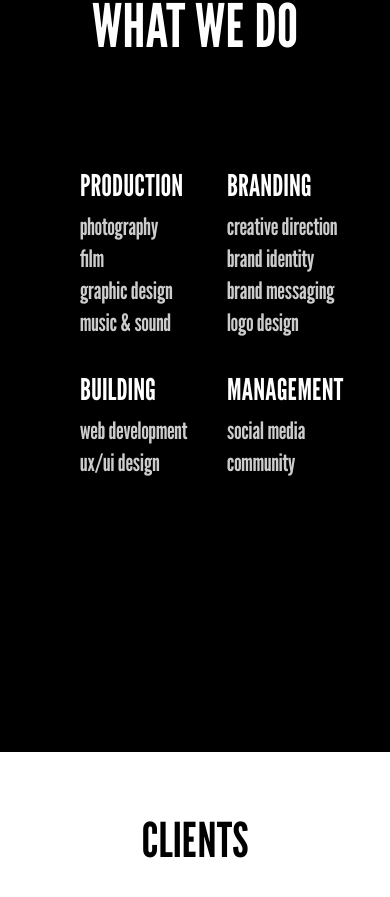
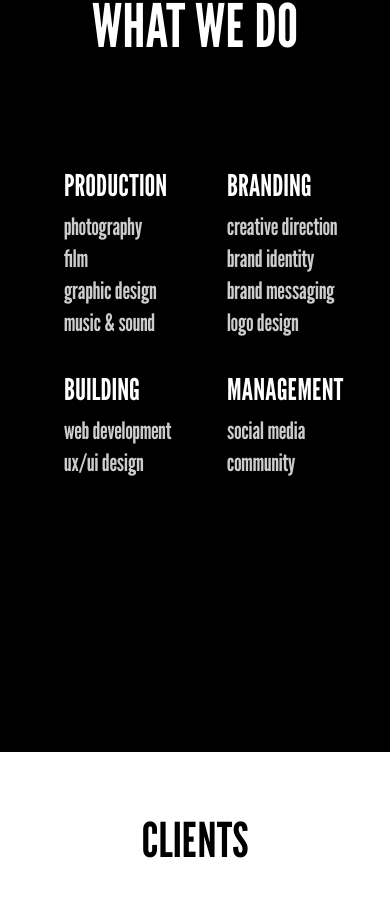
Before and after one commit to allanheremi/ozpeagency, a Next.js app: page / in a window 390 px wide. Shown: the part 1901-2798 px from the top of the page. Built offline with nearby package versions, Linux system fonts and the light colour scheme.

Commit message:
Fix: sizing resposniveness

```diff
--- a/src/app/components/AboutSection.tsx
+++ b/src/app/components/AboutSection.tsx
@@ -43,12 +43,12 @@ const AboutSection = () => {
       {!isMobile && (
         <>
           <section className="flex h-screen flex-col items-center justify-around gap-y-24 px-8 py-24 ">
-            <h1 className="text-7xl">WHAT WE DO</h1>
+            <h1 className="text-6xl lg:text-7xl">WHAT WE DO</h1>
             <div className="max-w-screen flex flex-row justify-between gap-8 gap-x-24 text-center">
               <About content={aboutContentOne} />
               <About content={aboutContentThree} />
+              <About content={aboutContentFour} />
               <About content={aboutContentTwo} />
-              <About content={aboutContentFour} />
             </div>
           </section>
         </>
@@ -58,11 +58,11 @@ const AboutSection = () => {
         <>
           <section className="h-screen">
             <div className="max-w-screen flex h-[80vh] flex-col justify-center gap-y-24 py-24 text-center md:items-center">
-              <h1 className="text-6xl lg:text-7xl">WHAT WE DO</h1>
+              <h1 className="text-6xl">WHAT WE DO</h1>
 
-              <div className=" flex h-full justify-center px-12 md:gap-x-24 ">
+              <div className=" flex h-full justify-center px-8 md:gap-x-24 ">
                 <div className="flex w-1/2 flex-col">
-                  <div className="grid-cols-2 grid-rows-2">
+                  <div className="grid-cols-2 grid-rows-2 ">
                     <About content={aboutContentOne} />
                     <About content={aboutContentTwo} />
                   </div>
--- a/src/app/components/Clients.tsx
+++ b/src/app/components/Clients.tsx
@@ -14,7 +14,7 @@ const Clients = () => {
             CLIENTS
           </h1>
           <div className="flex grow items-center justify-center">
-            <div className="grid grid-cols-2 gap-x-24 gap-y-24 bg-white text-center text-black md:mb-4 md:gap-x-48 md:gap-y-12 lg:grid-cols-4">
+            <div className="grid grid-cols-2 gap-x-24 gap-y-24 bg-white text-center text-black md:mb-4 md:grid-cols-3 md:gap-x-48 md:gap-y-12 lg:grid-cols-4">
               <div>
                 <Image
                   src={"/BK_Black_Logo.png"}
@@ -51,7 +51,6 @@ const Clients = () => {
           </div>
         </div>
       )}
-
     </>
   );
 };
```
